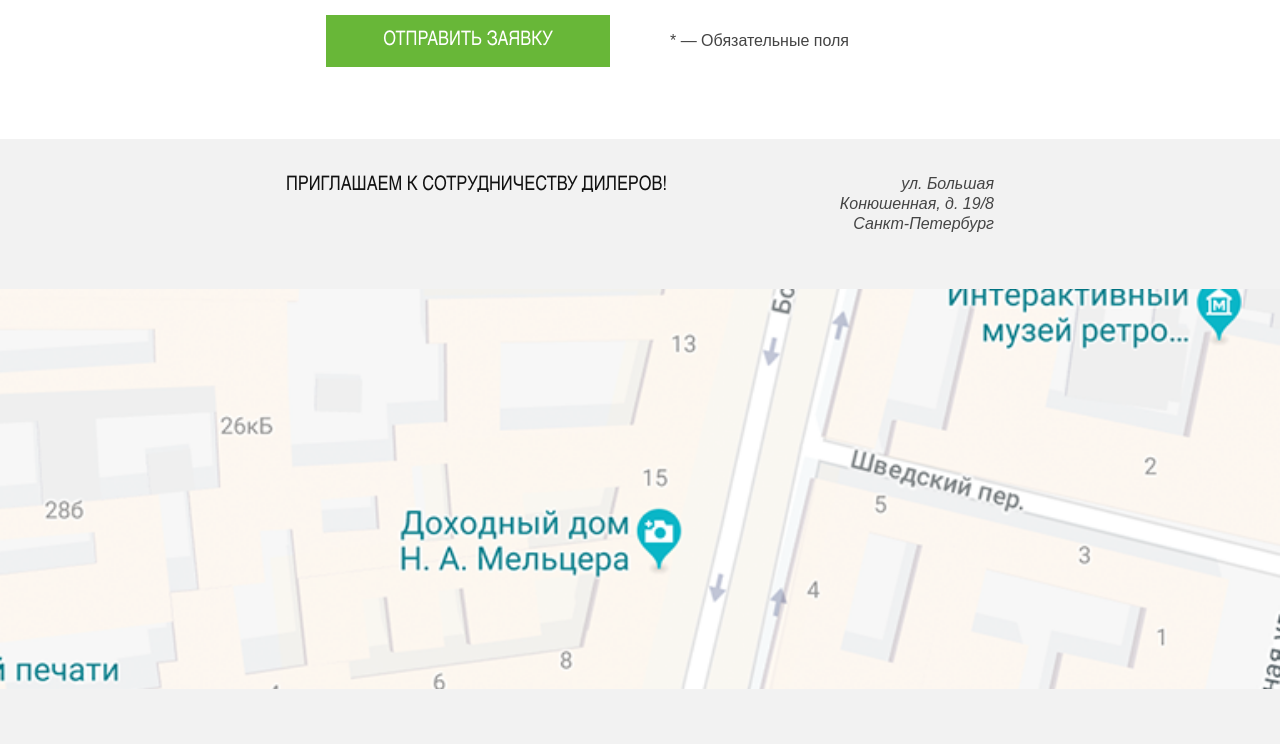
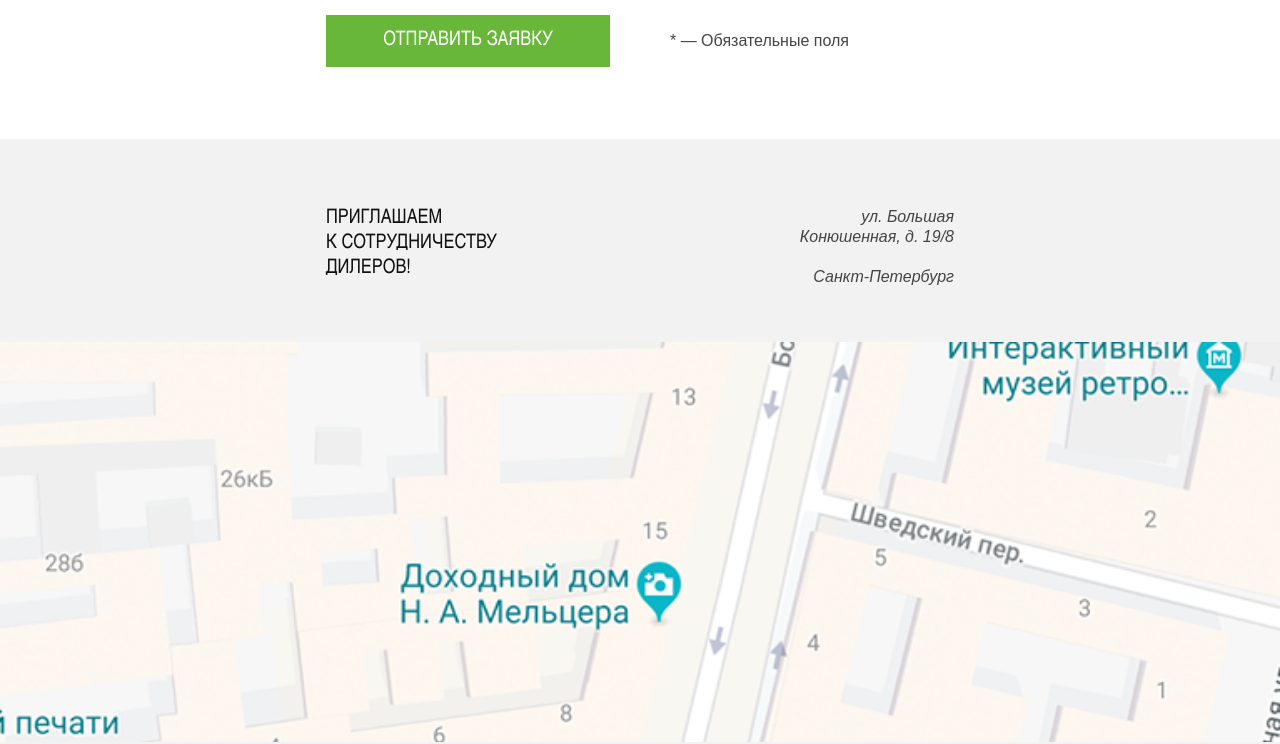
Before and after one commit to PsarewIvan/CatEnergy, a website: page source/form.html in a window 1280 px wide. Shown: the part 1880-2624 px from the top of the page. Drawn offline with nearby package versions, Linux system fonts and the light colour scheme; files that its build step writes are made by us from their sources; a web font is replaced by a local one.

Commit message:
Исправил оступы в в блоке контакты

```diff
--- a/source/form.html
+++ b/source/form.html
@@ -137,8 +137,8 @@
     <section class="main-form__contacts contacts contacts--form">
       <h3 class="visually-hidden">Как нас найти</h3>
       <div class="contacts__block">
-        <p class="contacts__descr">приглашаем  к сотрудничеству  дилеров!</p>
-        <address class="contacts__addres">ул. Большая <br>Конюшенная, д. 19/8  <br>Санкт-Петербург</address>
+        <p class="contacts__descr">приглашаем<br>к сотрудничеству<br>дилеров!</p>
+        <address class="contacts__addres">ул. Большая<br>Конюшенная, д. 19/8<br><br class="contacts__tablet-br">Санкт-Петербург</address>
       </div>
       <div class="contacts__map"></div>
     </section>
--- a/source/less/blocks/contacts.less
+++ b/source/less/blocks/contacts.less
@@ -46,8 +46,14 @@
 }
 
 @media (min-width: @tablet) {
+  .contacts {
+    padding-top: 68px;
+  }
+
   .contacts__block {
     width: @tablet - (@tablet-padding * 2);
+    box-sizing: border-box;
+    padding: 0 40px;
     margin: 0 auto 55px;
   }
 
--- a/source/less/blocks/main-form.less
+++ b/source/less/blocks/main-form.less
@@ -20,10 +20,6 @@
 
 .main-form__form {
   margin-bottom: 35px;
-}
-
-.main-form__contacts {
-  padding-top: 35px;
 }
 
 @media (min-width: @tablet) {
--- a/source/less/blocks/main.less
+++ b/source/less/blocks/main.less
@@ -32,7 +32,7 @@
   }
 
   .main__example {
-    margin-bottom: 65px;
+    margin-bottom: 0;
   }
 }
 
```
Also changed, not shown: source/catalog.html (+1 -1 lines).
